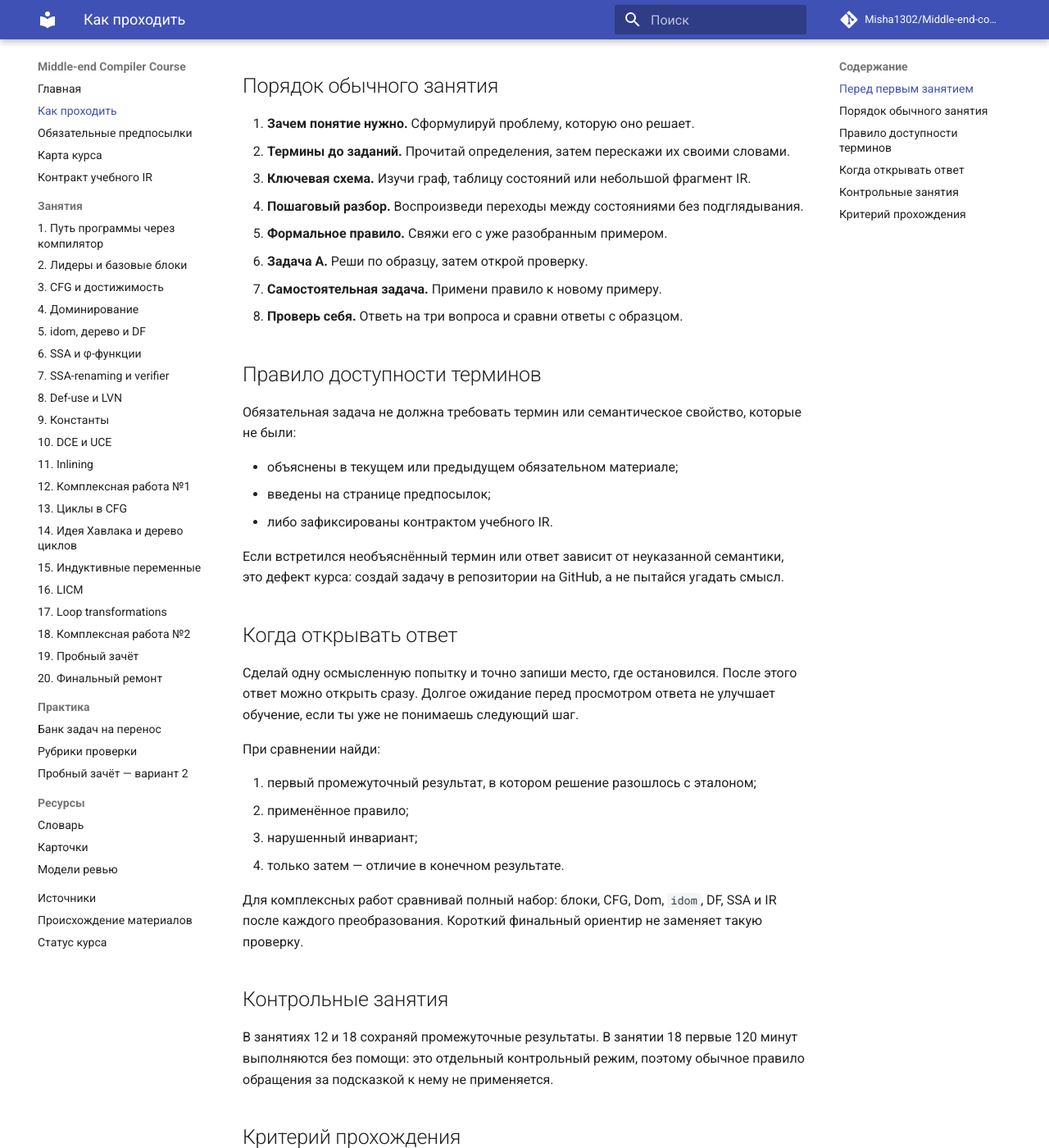
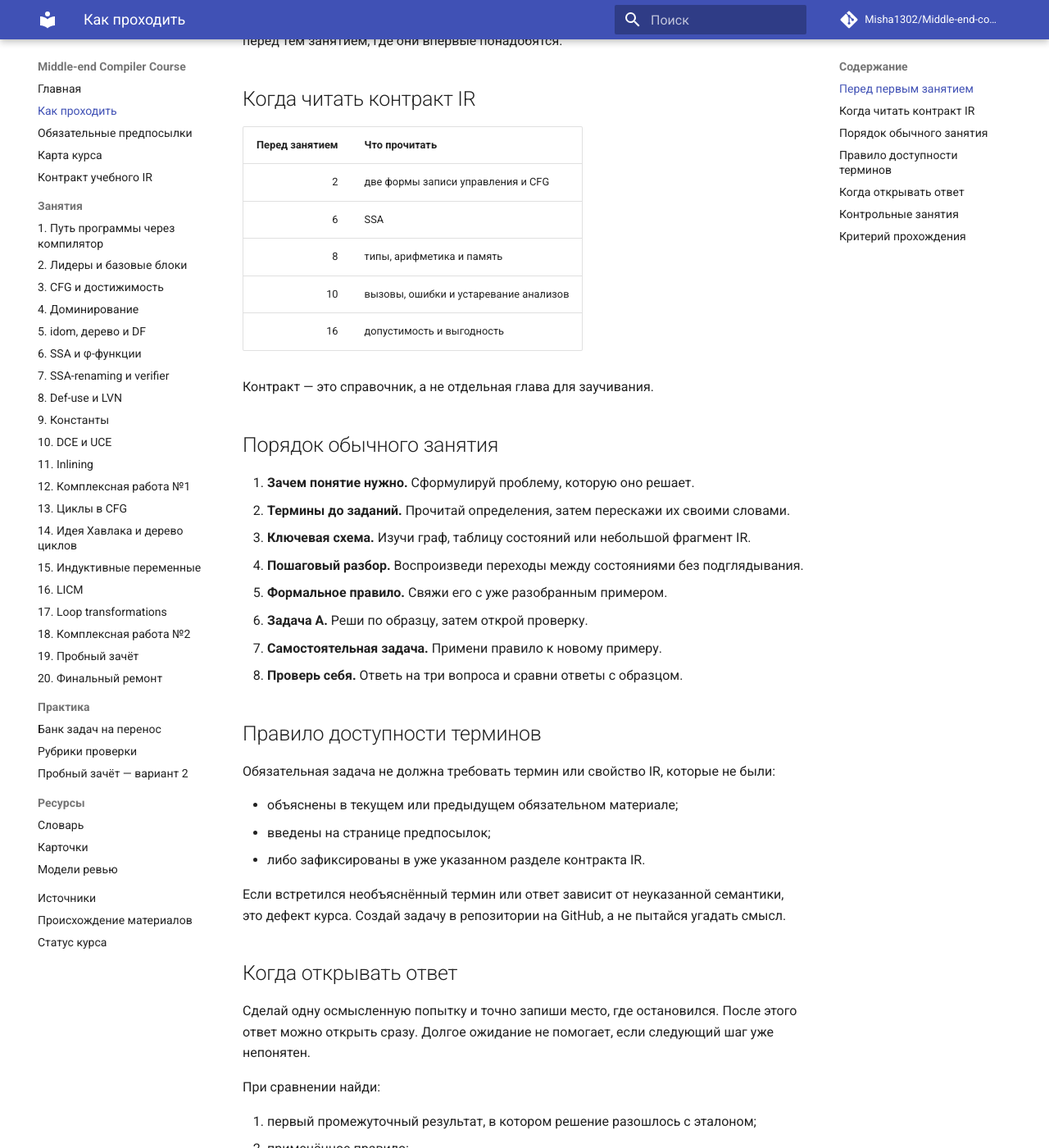
Before and after one commit to Misha1302/Middle-end-compiler-cource, an MkDocs documentation site: the page built from docs/getting-started.md, in a window 1280 px wide and 1400 px high, scrolled down 478 px. Shown: the whole window at 82% size. Built offline with MkDocs 1.6.1 and Material for MkDocs 9.7.7, drawn with Linux system fonts in a browser that asks for light colours; comment, search, counter and statistics services are not loaded; some of the changed text lies outside the part shown.

Commit message:
docs: stage the IR contract for beginners

```diff
--- a/docs/getting-started.md
+++ b/docs/getting-started.md
@@ -4,10 +4,24 @@
 
 ## Перед первым занятием
 
-1. Пройди [обязательные предпосылки](prerequisites.md), включая различие имени, хранилища и значения.
-2. Прочитай [контракт учебного IR v1](ir-contract.md). Он задаёт две формы управления, арифметику, память, вызовы и ошибки.
+1. Пройди [обязательные предпосылки](prerequisites.md), особенно раздел про имя, хранилище и значение.
+2. В [контракте учебного IR v1](ir-contract.md) прочитай только раздел **«Две формы записи управления»**.
 3. Открой [словарь](resources/glossary.md), но не пытайся выучить его целиком.
-4. После этого переходи к занятию 1: оно объясняет цепочку компиляции, но не заменяет эти два коротких входных контракта.
+4. Переходи к занятию 1.
+
+Остальные разделы контракта пока можно пропустить. Курс будет ссылаться на них перед тем занятием, где они впервые понадобятся.
+
+## Когда читать контракт IR
+
+| Перед занятием | Что прочитать |
+|---:|---|
+| 2 | две формы записи управления и CFG |
+| 6 | SSA |
+| 8 | типы, арифметика и память |
+| 10 | вызовы, ошибки и устаревание анализов |
+| 16 | допустимость и выгодность |
+
+Контракт — это справочник, а не отдельная глава для заучивания.
 
 ## Порядок обычного занятия
 
@@ -22,17 +36,17 @@
 
 ## Правило доступности терминов
 
-Обязательная задача не должна требовать термин или семантическое свойство, которые не были:
+Обязательная задача не должна требовать термин или свойство IR, которые не были:
 
 - объяснены в текущем или предыдущем обязательном материале;
 - введены на странице предпосылок;
-- либо зафиксированы контрактом учебного IR.
+- либо зафиксированы в уже указанном разделе контракта IR.
 
-Если встретился необъяснённый термин или ответ зависит от неуказанной семантики, это дефект курса: создай задачу в репозитории на GitHub, а не пытайся угадать смысл.
+Если встретился необъяснённый термин или ответ зависит от неуказанной семантики, это дефект курса. Создай задачу в репозитории на GitHub, а не пытайся угадать смысл.
 
 ## Когда открывать ответ
 
-Сделай одну осмысленную попытку и точно запиши место, где остановился. После этого ответ можно открыть сразу. Долгое ожидание перед просмотром ответа не улучшает обучение, если ты уже не понимаешь следующий шаг.
+Сделай одну осмысленную попытку и точно запиши место, где остановился. После этого ответ можно открыть сразу. Долгое ожидание не помогает, если следующий шаг уже непонятен.
 
 При сравнении найди:
 
@@ -45,7 +59,7 @@
 
 ## Контрольные занятия
 
-В занятиях 12 и 18 сохраняй промежуточные результаты. В занятии 18 первые 120 минут выполняются без помощи: это отдельный контрольный режим, поэтому обычное правило обращения за подсказкой к нему не применяется.
+В занятиях 12 и 18 сохраняй промежуточные результаты. В занятии 18 первые 120 минут выполняются без помощи. Это отдельный контрольный режим, поэтому обычное правило обращения за подсказкой к нему не применяется.
 
 ## Критерий прохождения
 
```
